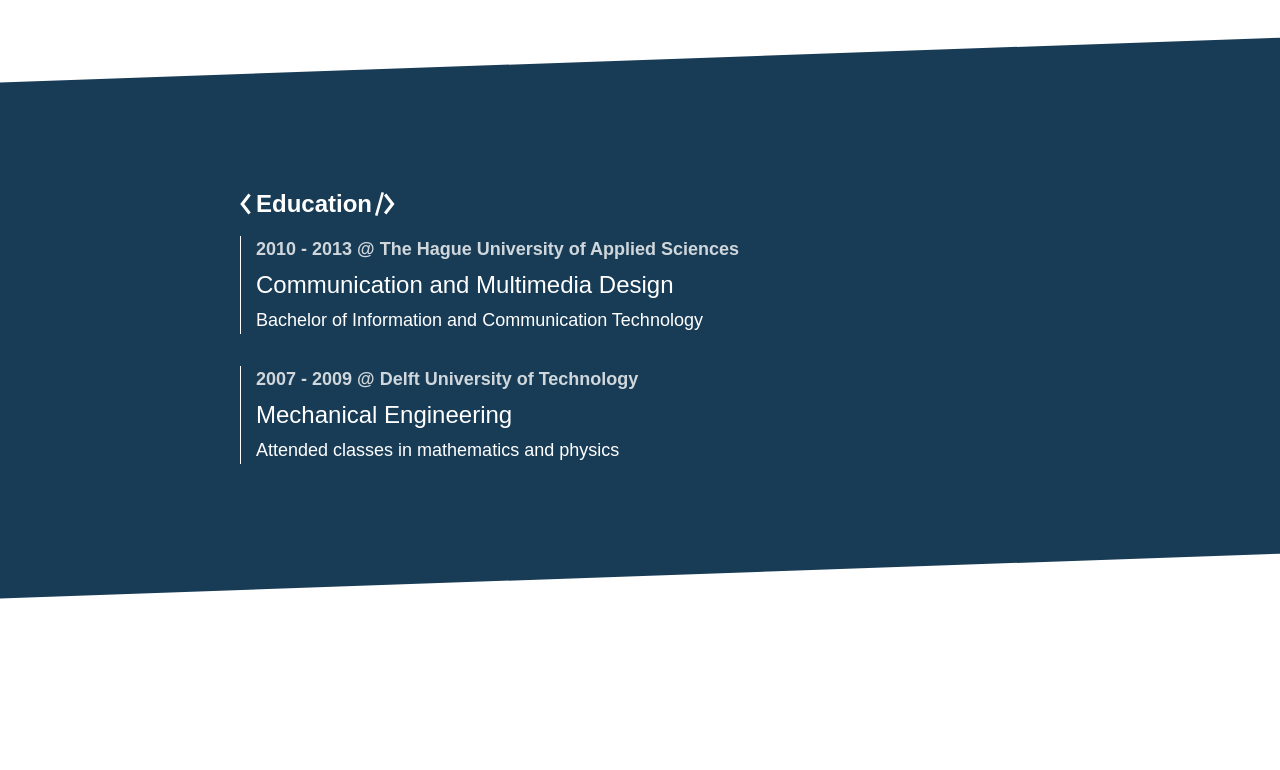
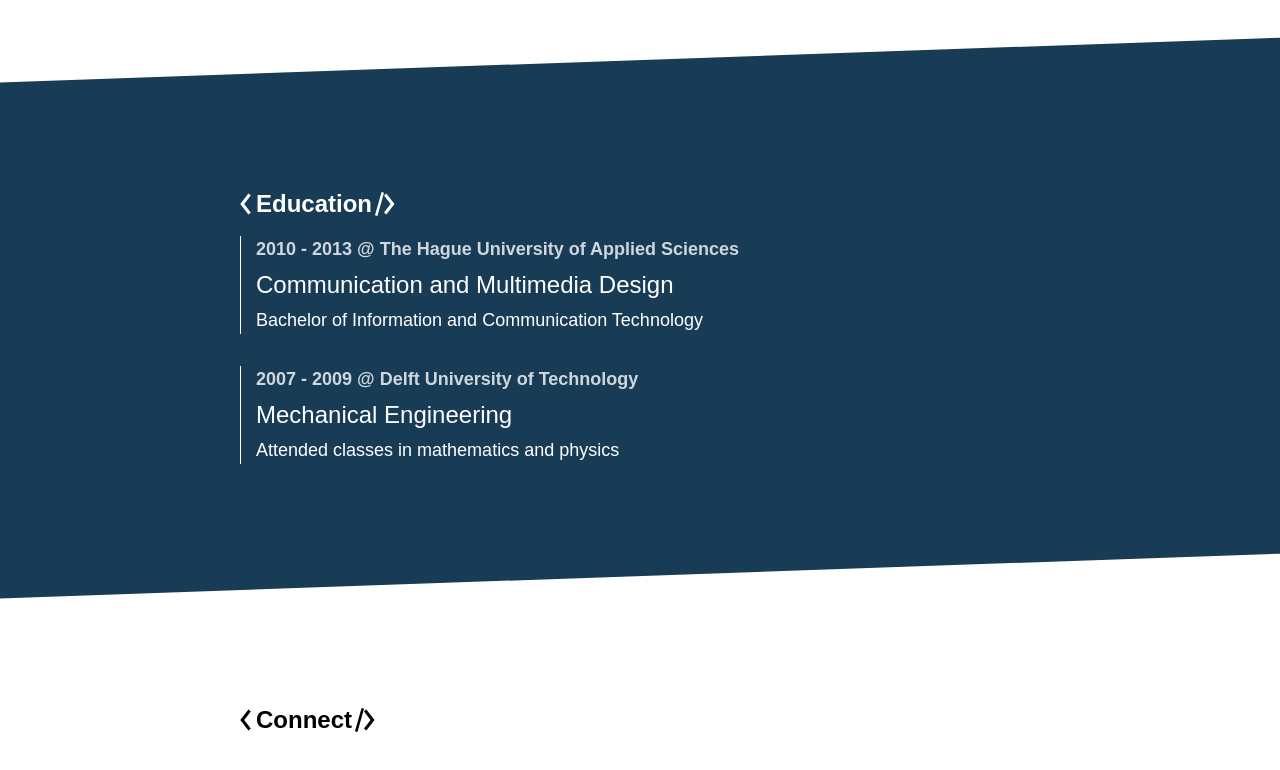
Before and after one commit to Emroni/website, a Next.js app: page / in a window 1280 px wide. Shown: the part 4162-4932 px from the top of the page. Built offline with nearby package versions, Linux system fonts and the light colour scheme.

Commit message:
Update transitions

```diff
--- a/src/components/HeaderName/HeaderName.tsx
+++ b/src/components/HeaderName/HeaderName.tsx
@@ -16,7 +16,7 @@
 export default function HeaderName() {
     return (
         <Heading>
-            <Transition component={Svg} fade={false} stall={1}>
+            <Transition component={Svg} fade={false} stall={0.5}>
                 <defs>
                     <clipPath id="top-clip">
                         {topClip.map((item, index) => (
--- a/src/components/List/List.tsx
+++ b/src/components/List/List.tsx
@@ -4,7 +4,7 @@
 
 export default function List({ items, title }: ListProps) {
     return (
-        <Transition component={Wrap} fade={false} stall={0.25}>
+        <Transition component={Wrap} fade={false} stall={0.1}>
             {title && <Heading>{title}</Heading>}
             <Container>
                 {items.map((item, index) => (
--- a/src/components/Section/Section.tsx
+++ b/src/components/Section/Section.tsx
@@ -10,7 +10,7 @@
 
     return (
         <Transition component={Container} fade={false} id={slug}>
-            <Transition component={Heading} fade={false} stall={0.5}>
+            <Transition component={Heading} fade={false} stall={0.2}>
                 <HeadingArrowLeft width="11px" height="24px" viewBox="0 0 7 16">
                     <polygon fill="currentColor" points="7 2.38923077 5.45 1 0 8 5.45 15 7 13.6107692 2.61 8" />
                 </HeadingArrowLeft>
--- a/src/sections/Knowledge/Knowledge.tsx
+++ b/src/sections/Knowledge/Knowledge.tsx
@@ -5,7 +5,7 @@
 export default function Knowledge() {
     return (
         <Section heading="Technical Knowledge">
-            <Transition component={Blocks} fade={false} stall={0.5}>
+            <Transition component={Blocks} fade={false} stall={0.1}>
                 <Block
                     title="Extensive"
                     items="JavaScript,TypeScript,PHP,HTML,CSS,SQL,React,Symfony,WordPress,Node.js,REST APIs,Generators,Three.js,GSAP,Charts,D3.js,Next.js,Automation,Motion Design,Data visualization"
```
